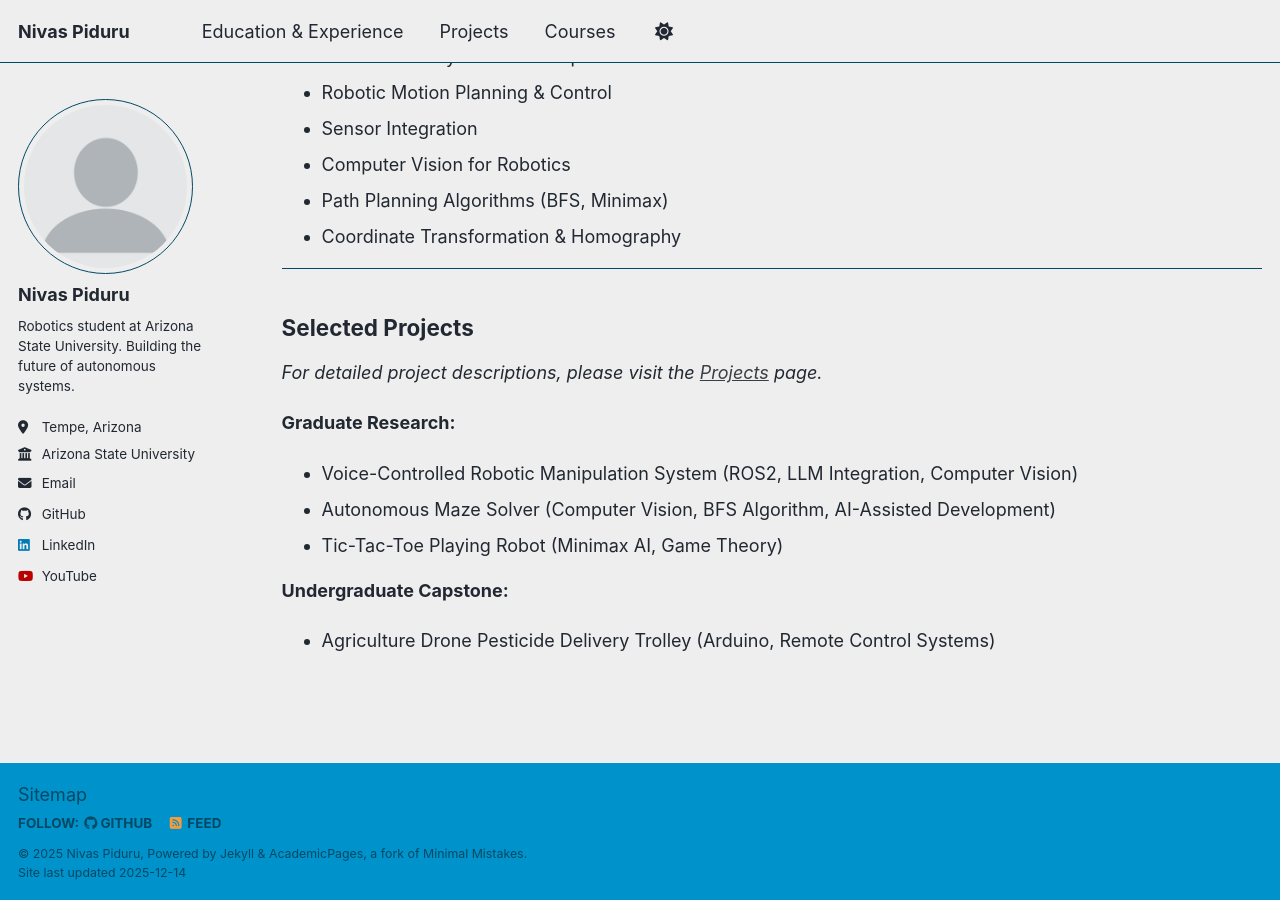
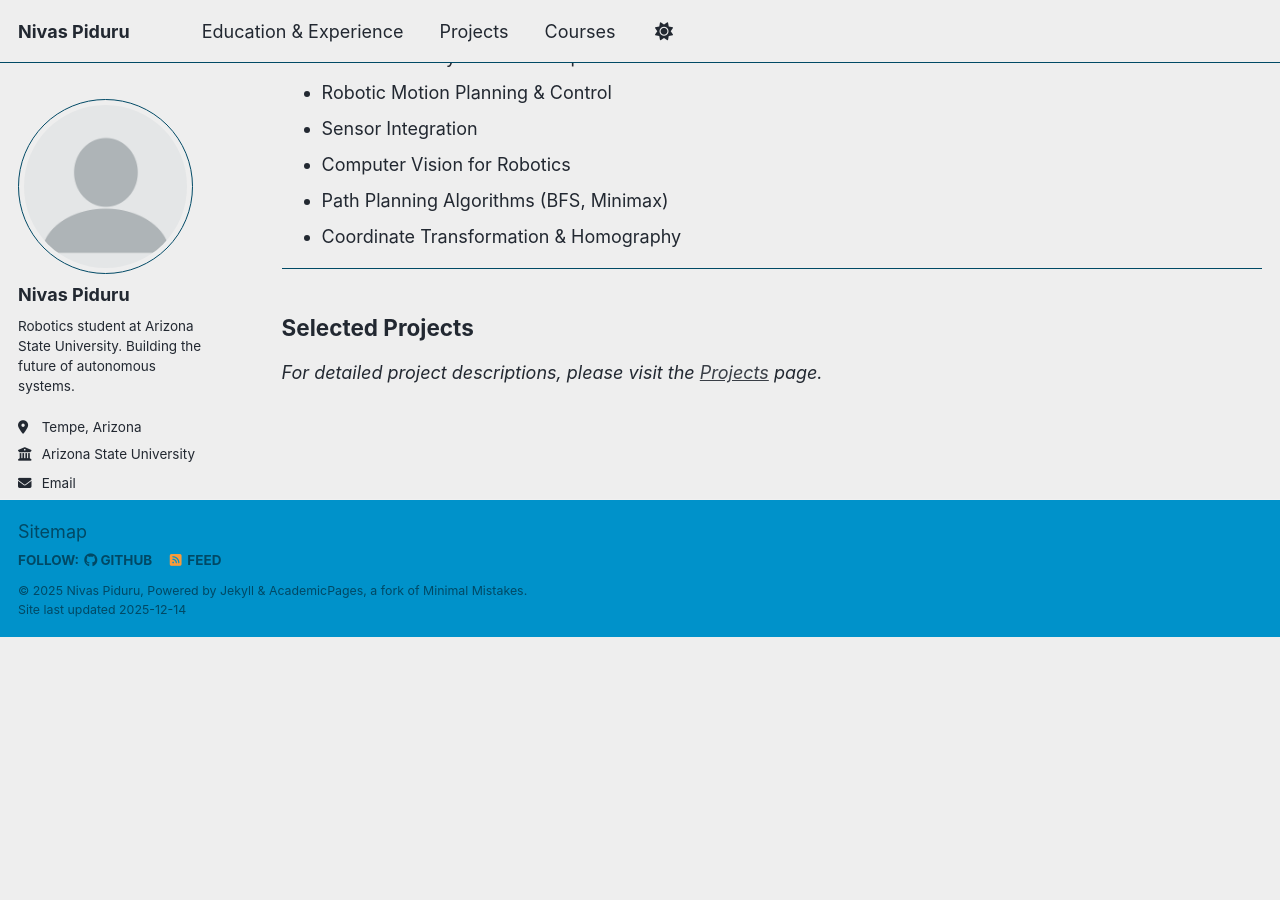
Before and after one commit to NivasPiduru/nivaspiduru.github.io, a Jekyll site: the page built from _pages/cv.md, in a window 1280 px wide and 900 px high, scrolled down 2120 px. Built offline with Jekyll 4.4.1, drawn with Linux system fonts in a browser that asks for light colours; a script bundle is joined from its source files by our own code; library files that are not in the unit come from our copies; after the commit the page ends 2758 px from its top, so only the background shows below that.

Commit message:
Update cv.md

```diff
--- a/_pages/cv.md
+++ b/_pages/cv.md
@@ -80,11 +80,3 @@
 ## Selected Projects
 
 *For detailed project descriptions, please visit the [Projects](/portfolio/) page.*
-
-**Graduate Research:**
-* Voice-Controlled Robotic Manipulation System (ROS2, LLM Integration, Computer Vision)
-* Autonomous Maze Solver (Computer Vision, BFS Algorithm, AI-Assisted Development)
-* Tic-Tac-Toe Playing Robot (Minimax AI, Game Theory)
-
-**Undergraduate Capstone:**
-* Agriculture Drone Pesticide Delivery Trolley (Arduino, Remote Control Systems)
```
